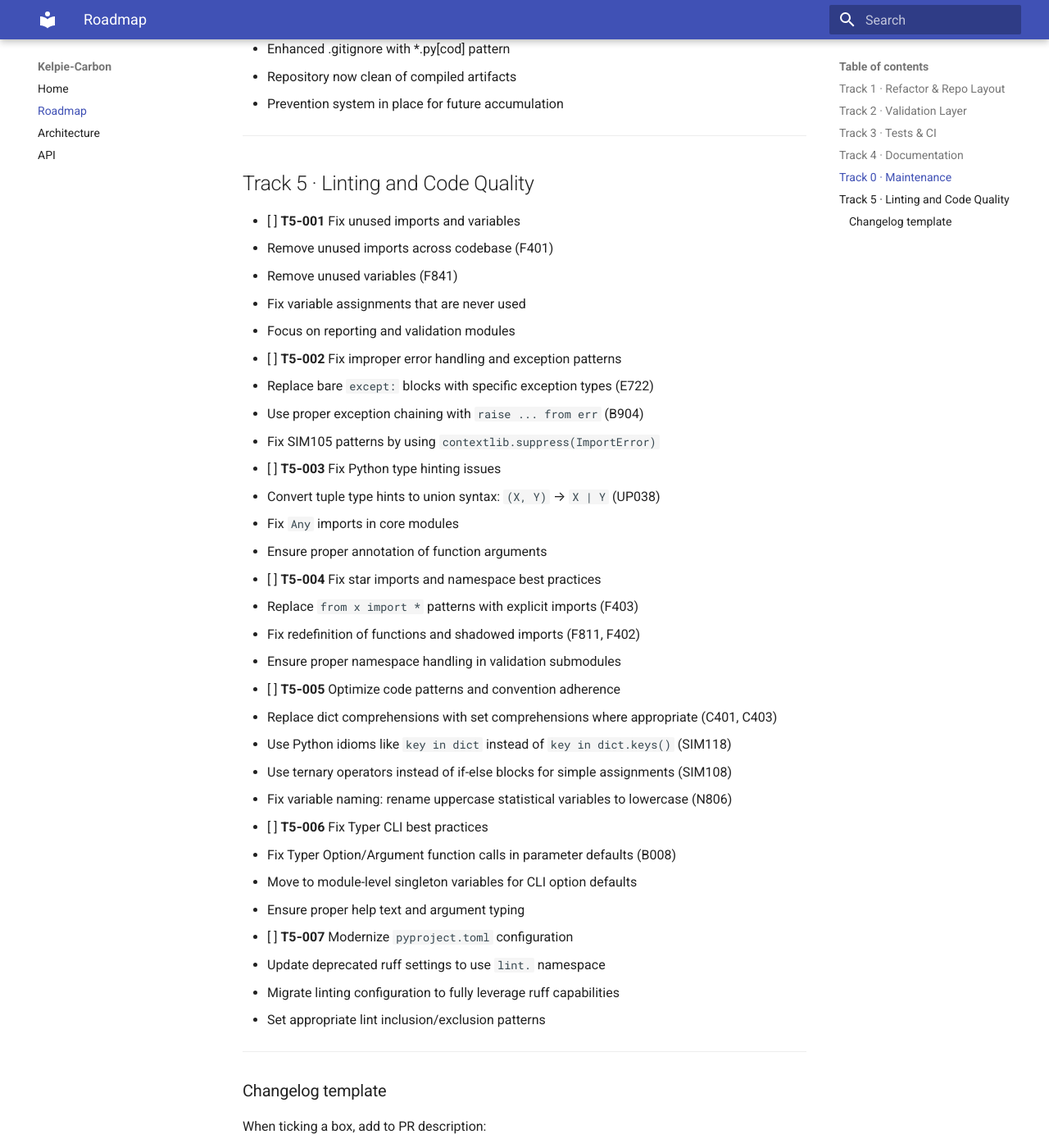
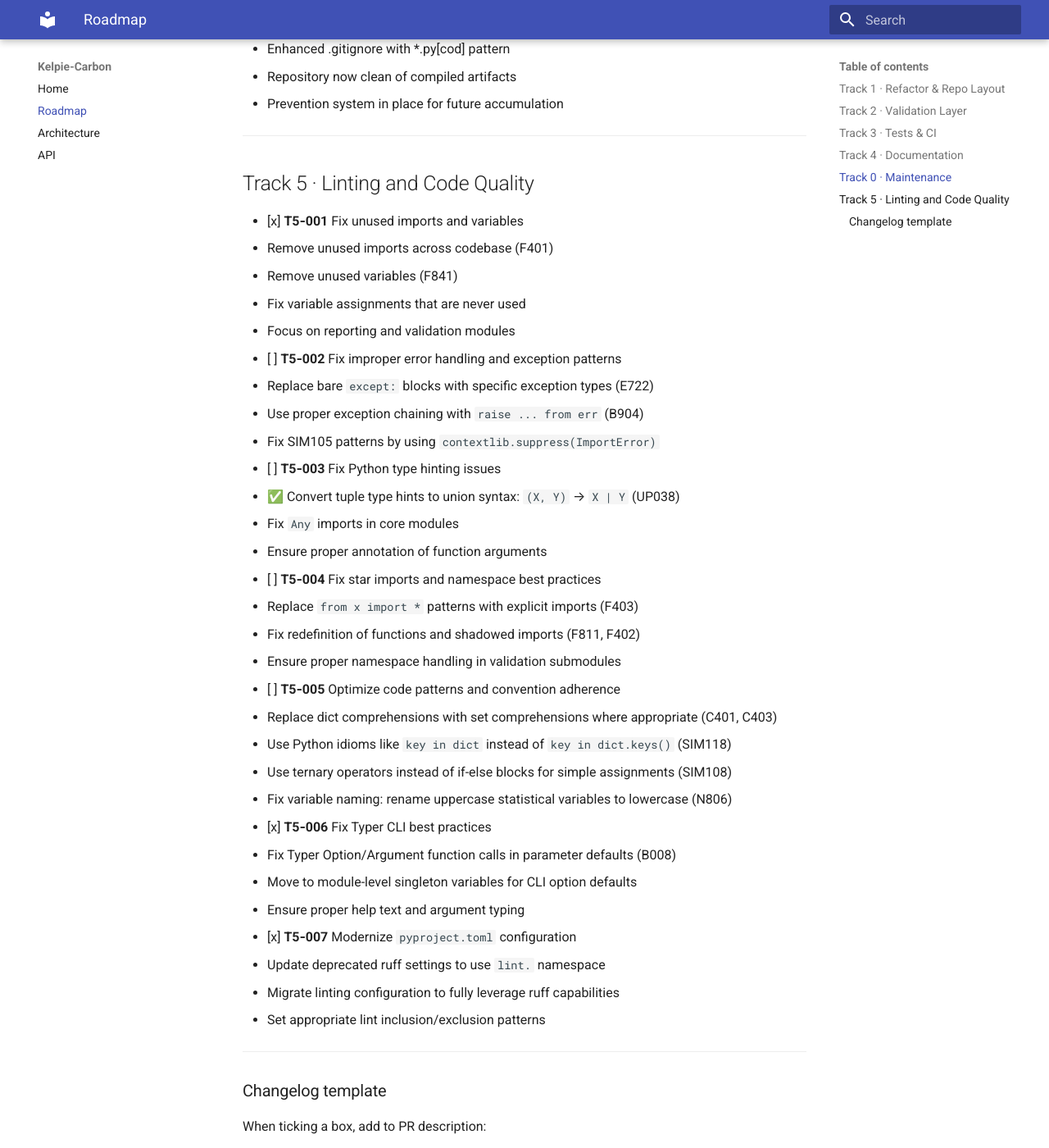
Before and after one commit to illidus/kelpie-carbon-v1, an MkDocs documentation site: the page built from docs/ROADMAP.md, in a window 1280 px wide and 1400 px high, scrolled down 3319 px. Shown: the whole window at 82% size. Built offline with MkDocs 1.6.1 and Material for MkDocs 9.7.7, drawn with Linux system fonts in a browser that asks for light colours; some of the changed text lies outside the part shown.

```diff
--- a/docs/ROADMAP.md
+++ b/docs/ROADMAP.md
@@ -154,7 +154,7 @@ This **ROADMAP.md** is the **single source of truth** for outstanding technical
 
 ## Track 5 · Linting and Code Quality
 
-- [ ] **T5‑001** Fix unused imports and variables
+- [x] **T5‑001** Fix unused imports and variables
   * Remove unused imports across codebase (F401)
   * Remove unused variables (F841)
   * Fix variable assignments that are never used
@@ -166,7 +166,7 @@ This **ROADMAP.md** is the **single source of truth** for outstanding technical
   * Fix SIM105 patterns by using `contextlib.suppress(ImportError)`
 
 - [ ] **T5‑003** Fix Python type hinting issues
-  * Convert tuple type hints to union syntax: `(X, Y)` → `X | Y` (UP038)
+  * ✅ Convert tuple type hints to union syntax: `(X, Y)` → `X | Y` (UP038)
   * Fix `Any` imports in core modules
   * Ensure proper annotation of function arguments
 
@@ -181,12 +181,12 @@ This **ROADMAP.md** is the **single source of truth** for outstanding technical
   * Use ternary operators instead of if-else blocks for simple assignments (SIM108)
   * Fix variable naming: rename uppercase statistical variables to lowercase (N806)
 
-- [ ] **T5‑006** Fix Typer CLI best practices
+- [x] **T5‑006** Fix Typer CLI best practices
   * Fix Typer Option/Argument function calls in parameter defaults (B008)
   * Move to module-level singleton variables for CLI option defaults
   * Ensure proper help text and argument typing
 
-- [ ] **T5‑007** Modernize `pyproject.toml` configuration
+- [x] **T5‑007** Modernize `pyproject.toml` configuration
   * Update deprecated ruff settings to use `lint.` namespace
   * Migrate linting configuration to fully leverage ruff capabilities
   * Set appropriate lint inclusion/exclusion patterns
```
Also changed, not shown: other parts of docs/ROADMAP.md (+1 -1 lines).
